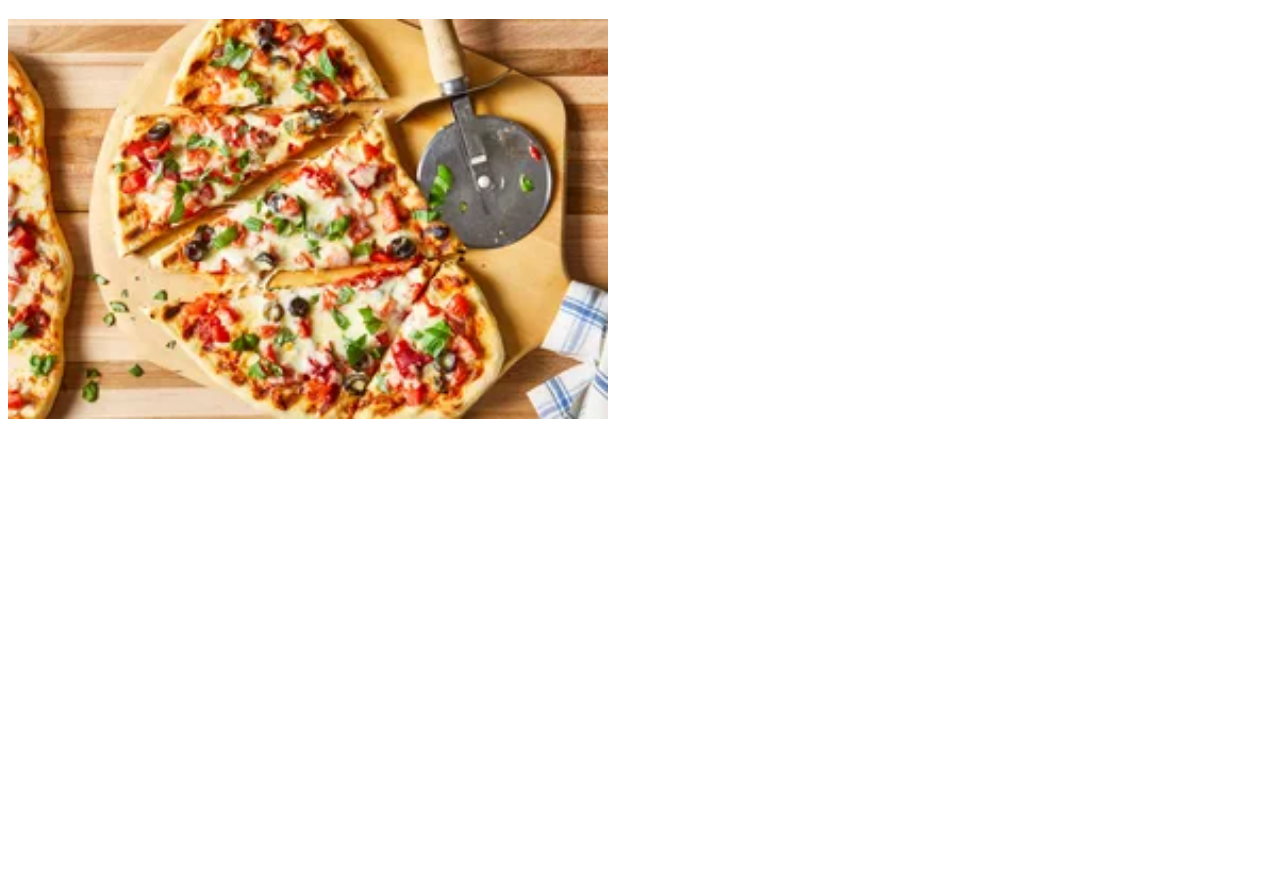
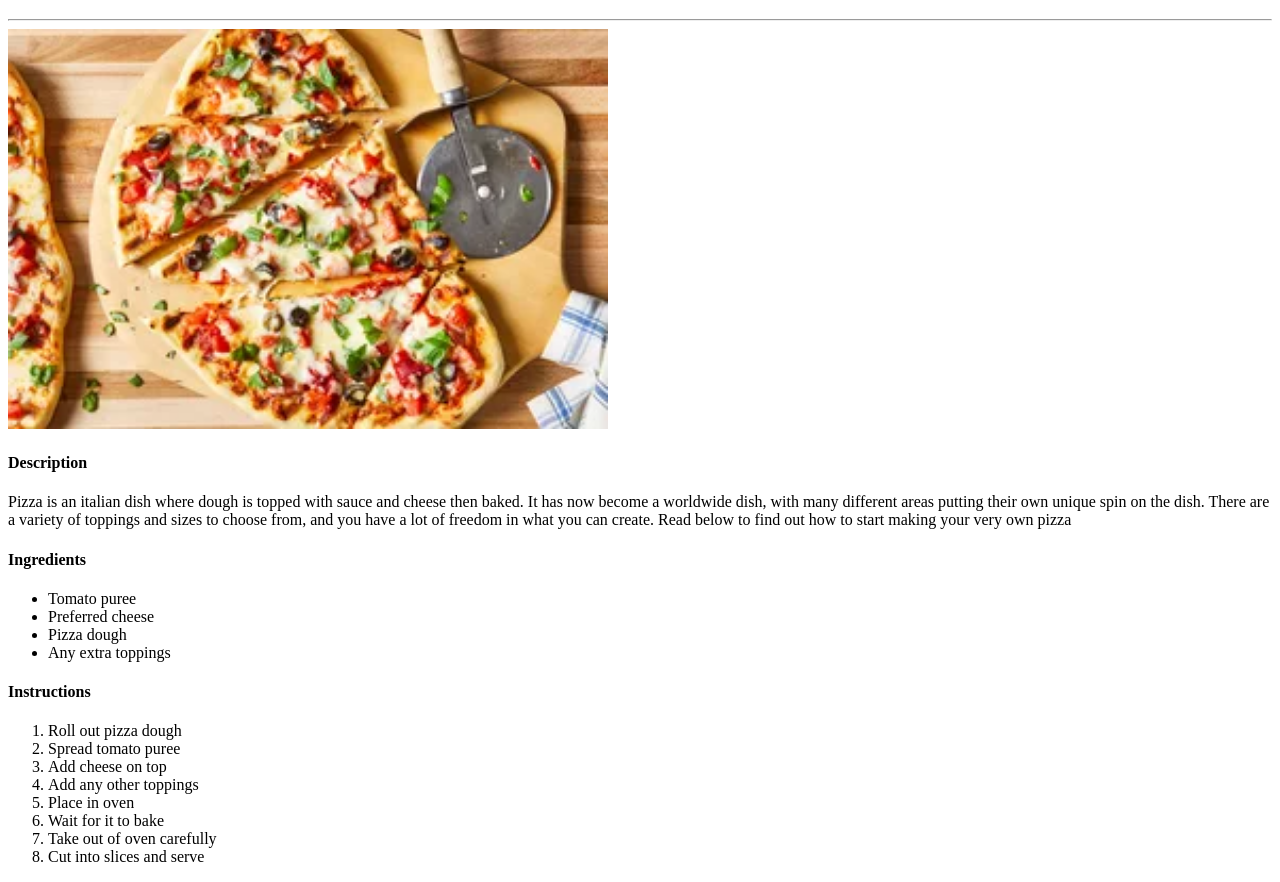
Before and after one commit to LemonLemon0/odin-recipes, a plain HTML site: page recipes/pizza.html in a window 1280 px wide. Shown: the part 61-943 px from the top of the page. Before the commit the page ends 800 px from the top, so only its background shows below. Drawn offline with Linux system fonts and the light colour scheme.

Commit message:
Added main content to index.html and pizza.html

```diff
--- a/recipes/pizza.html
+++ b/recipes/pizza.html
@@ -1,11 +1,51 @@
 <!DOCTYPE html>
 <html>
+
     <head>
+
         <meta charset="utf-8">
         <title>Odin Recipes</title>
+
     </head>
+
     <body>
+
         <h1>Pizza</h1>
+
+        <hr>
+
         <img src="../images/pizza.jpg" alt="A photo of a pizza" height="400" width="600">
+
+        <h4>Description</h4>
+        <p>Pizza is an italian dish where dough is topped
+             with sauce and cheese then baked. It has now
+            become a worldwide dish, with many different
+            areas putting their own unique spin on the dish.
+            There are a variety of toppings and sizes to
+             choose from, and you have a lot of freedom in
+            what you can create. Read below to find out how
+            to start making your very own pizza</p>
+
+        <h4>Ingredients</h4>
+        <ul>
+            <li>Tomato puree</li>
+            <li>Preferred cheese</li>
+            <li>Pizza dough</li>
+            <li>Any extra toppings</li>
+        </ul>
+
+        <h4>Instructions</h4>
+        <ol>
+            <li>Roll out pizza dough</li>
+            <li>Spread tomato puree</li>
+            <li>Add cheese on top</li>
+            <li>Add any other toppings</li>
+            <li>Place in oven</li>
+            <li>Wait for it to bake</li>
+            <li>Take out of oven carefully</li>
+            <li>Cut into slices and serve</li>
+        </ol>
+
     </body>
+
 </html>
```
Also changed, not shown: index.html (+3 -0 lines).
